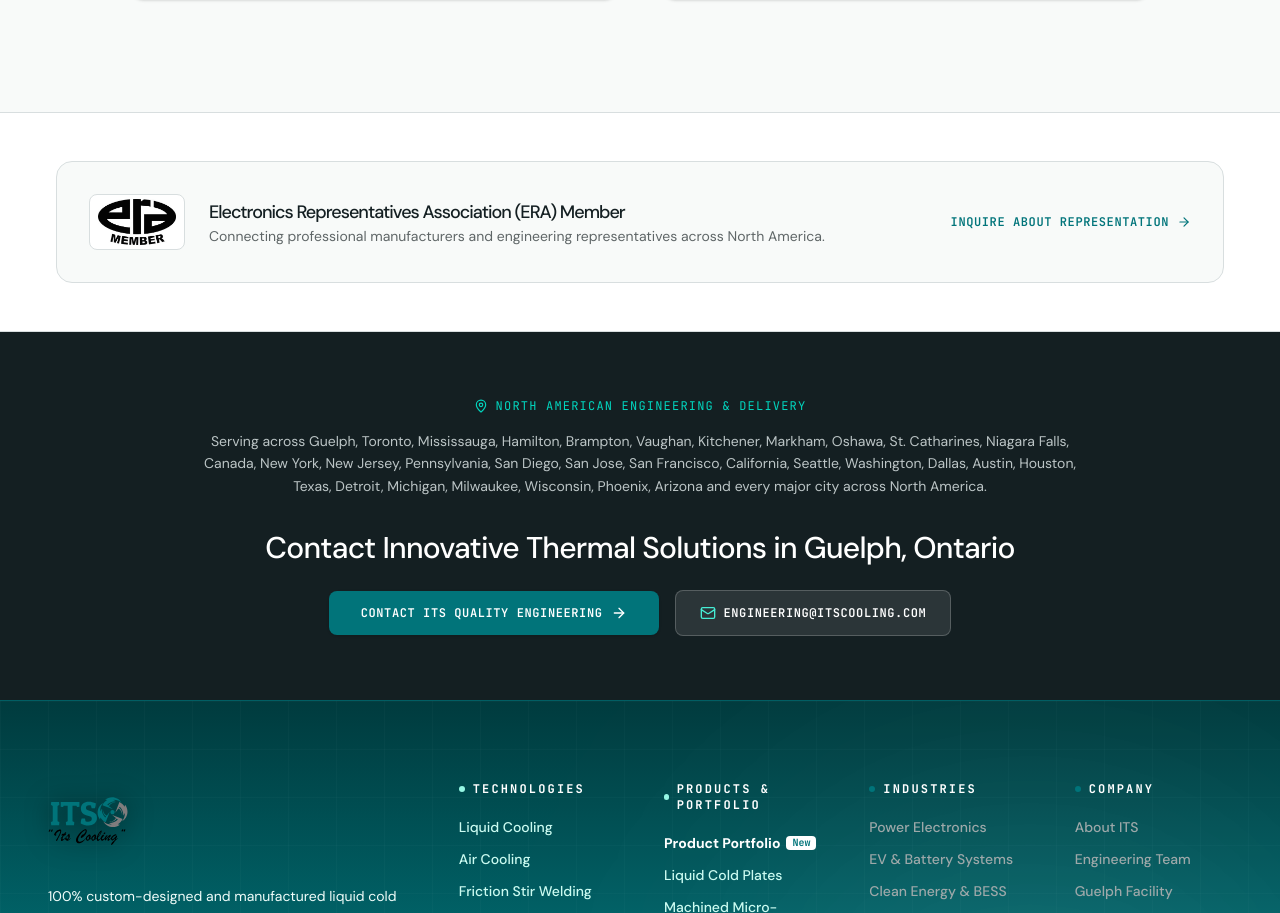
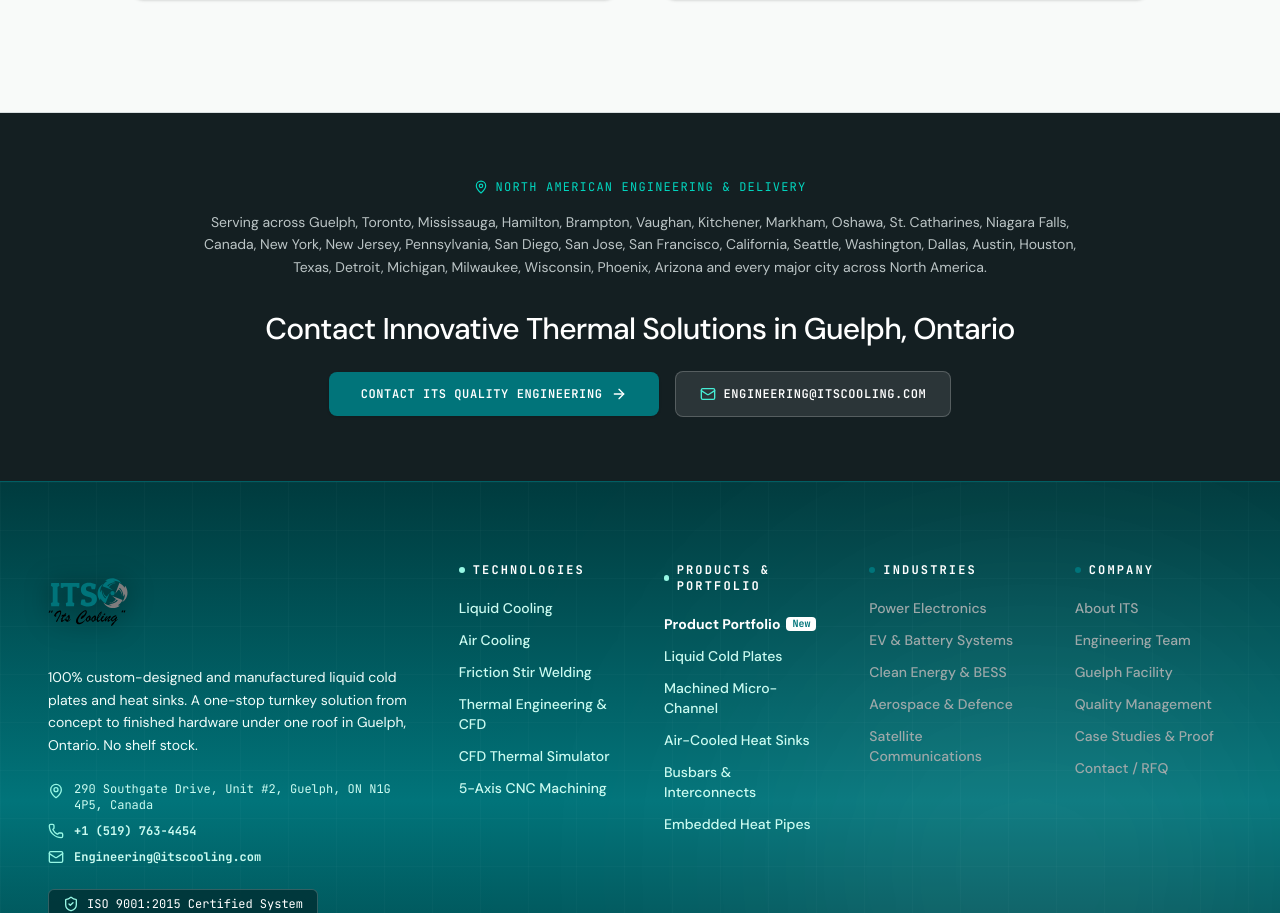
Before and after one commit to innovative-thermal-solutions/thermalsolutions, a Next.js app: page /quality in a window 1280 px wide. Shown: the part 4908-5821 px from the top of the page. Built offline with nearby package versions, Linux system fonts and the light colour scheme.

Commit message:
feat(quality): remove ERA membership affiliation section

```diff
--- a/src/app/quality/page.tsx
+++ b/src/app/quality/page.tsx
@@ -376,38 +376,6 @@ export default function QualityPage() {
         </div>
       </section>
 
-      {/* 6. Industry Affiliation / ERA Member Badge */}
-      <section className="relative w-full py-12 px-6 sm:px-8 lg:px-14 border-b border-[#d8dedf] bg-white">
-        <div className="max-w-[1440px] mx-auto flex flex-col sm:flex-row items-center justify-between gap-6 p-6 sm:p-8 rounded-2xl bg-[#f8faf9] border border-[#d8dedf]">
-          <div className="flex items-center gap-6">
-            <div className="relative w-24 h-14 bg-white p-2 rounded-lg border border-[#d8dedf] shrink-0 flex items-center justify-center">
-              <Image
-                src="/images/quality/era-registrar-logo.jpg"
-                alt="Electronics Representatives Association (ERA) Member"
-                fill
-                className="object-contain p-1"
-              />
-            </div>
-            <div>
-              <h4 className="font-serif text-lg font-medium text-slate-900">
-                Electronics Representatives Association (ERA) Member
-              </h4>
-              <p className="text-xs sm:text-sm text-slate-600 font-normal">
-                Connecting professional manufacturers and engineering representatives across North America.
-              </p>
-            </div>
-          </div>
-
-          <Link
-            href="/contact"
-            className="shrink-0 inline-flex items-center gap-2 text-xs font-mono uppercase tracking-wider font-semibold text-[#01747A] hover:text-[#004d52]"
-          >
-            <span>Inquire About Representation</span>
-            <ArrowRight className="w-3.5 h-3.5" />
-          </Link>
-        </div>
-      </section>
-
       {/* 7. Geographic Coverage Footer Banner */}
       <section className="relative w-full py-16 px-6 sm:px-8 lg:px-14 bg-[#141f22] text-white">
         <div className="max-w-5xl mx-auto text-center">
```
